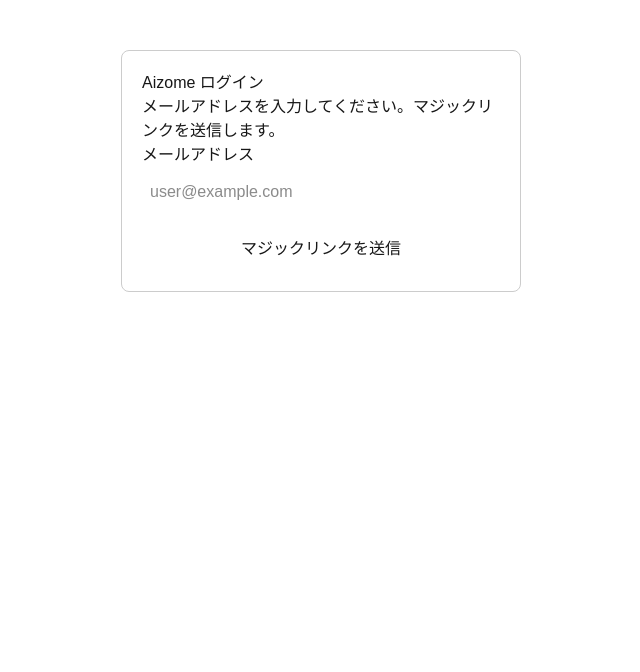
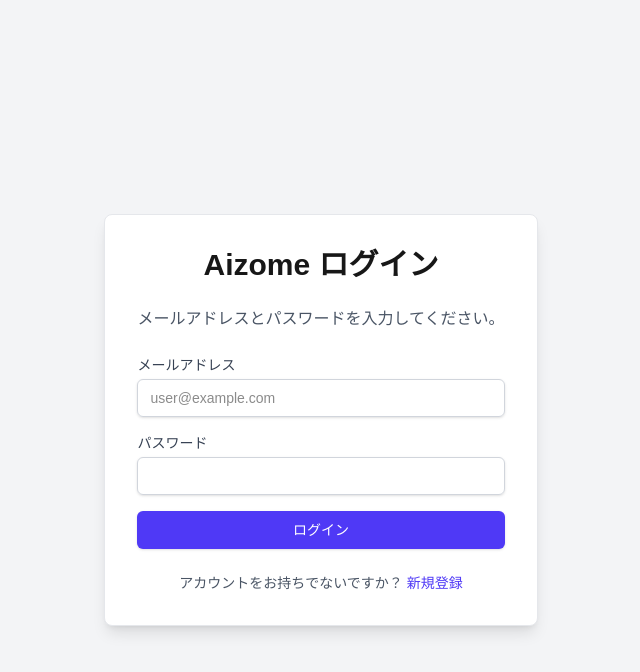
Before and after one commit to sasaki-csngrp/Aizome, a Next.js app: page /login in a window 1280 px wide. Shown: the top 672 px of the page, without its empty margins (319-959 px from the left). Built offline with nearby package versions, Linux system fonts and the light colour scheme.

Commit message:
feat: パスワード認証への移行とUI/UX改善

```diff
--- a/app/api/auth/[...nextauth]/route.ts
+++ b/app/api/auth/[...nextauth]/route.ts
@@ -1,7 +1,8 @@
 import NextAuth, { NextAuthOptions } from "next-auth"
 import { Pool } from "pg"
 import PostgresAdapter from "@auth/pg-adapter"
-import EmailProvider from "next-auth/providers/email"
+import CredentialsProvider from "next-auth/providers/credentials"
+import bcrypt from "bcrypt"
 
 const pool = new Pool({
   connectionString: process.env.DATABASE_URL,
@@ -10,42 +11,52 @@
   },
 });
 
-
-
-
 export const authOptions: NextAuthOptions = {
   adapter: PostgresAdapter(pool),
   providers: [
-    EmailProvider({
-      server: {
-        host: process.env.EMAIL_SERVER_HOST,
-        port: Number(process.env.EMAIL_SERVER_PORT),
-        auth: {
-          user: process.env.EMAIL_SERVER_USER,
-          pass: process.env.EMAIL_SERVER_PASSWORD
+    CredentialsProvider({
+      name: 'Credentials',
+      credentials: {
+        email: { label: "Email", type: "email" },
+        password: {  label: "Password", type: "password" }
+      },
+      async authorize(credentials) {
+        if (!credentials?.email || !credentials?.password) {
+          return null
         }
-      },
-      from: process.env.EMAIL_FROM,
-      /**
-       * 開発環境でマジックリンクをコンソールに出力するためのカスタム関数
-       */
-      async sendVerificationRequest({ identifier: email, url }) {
-        console.log(`
-★★★ Magic Link for ${email}:
-${url}
-`);
+
+        const client = await pool.connect();
+        try {
+          const { rows } = await client.query(
+            'SELECT * FROM users WHERE email = $1',
+            [credentials.email]
+          );
+          const user = rows[0];
+
+          if (user && user.hashedPassword) {
+            const isPasswordCorrect = await bcrypt.compare(
+              credentials.password,
+              user.hashedPassword
+            );
+
+            if (isPasswordCorrect) {
+              // `authorize`関数は、DBのユーザーオブジェクトをそのまま返すべきではありません。
+              // セキュリティ上の理由から、必要な情報だけを含むオブジェクトを返します。
+              return { id: user.id, email: user.email, name: user.name };
+            }
+          }
+          return null;
+        } finally {
+          client.release();
+        }
       }
-    }),
+    })
   ],
   session: {
     strategy: "jwt",
   },
   pages: {
     signIn: '/login',
-    // signOut: '/auth/signout',
-    // error: '/auth/error', // Error code passed in query string as ?error=
-    verifyRequest: '/login/verify-request', // (e.g. check your email)
-    // newUser: '/auth/new-user' // New users will be directed here on first sign in (leave the property out to disable)
   },
 }
 
--- a/app/login/page.tsx
+++ b/app/login/page.tsx
@@ -1,50 +1,120 @@
 'use client'
 
 import { signIn } from 'next-auth/react'
-import { useState } from 'react'
+import { useState, Suspense } from 'react'
+import { useSearchParams } from 'next/navigation'
+import Link from 'next/link'
 
-export default function LoginPage() {
+function ErrorMessage() {
+  const searchParams = useSearchParams()
+  const error = searchParams.get('error')
+
+  if (error) {
+    const errorMessage = error === 'CredentialsSignin'
+      ? 'メールアドレスまたはパスワードが正しくありません。'
+      : 'ログイン中にエラーが発生しました。'
+
+    return <p className="text-red-500 mb-4">{errorMessage}</p>
+  }
+
+  return null
+}
+
+function SuccessMessage() {
+  const searchParams = useSearchParams()
+  const message = searchParams.get('message')
+
+  if (message === 'signup_success') {
+    return (
+      <p className="text-green-500 mb-4">
+        ユーザー登録が完了しました。ログインしてください。
+      </p>
+    )
+  }
+
+  return null
+}
+
+function LoginPageContent() {
   const [email, setEmail] = useState('')
+  const [password, setPassword] = useState('')
   const [isSubmitting, setIsSubmitting] = useState(false)
 
   const handleSubmit = async (e: React.FormEvent<HTMLFormElement>) => {
     e.preventDefault()
     setIsSubmitting(true)
 
-    // `signIn`を呼び出すと、Auth.jsが自動的に
-    // `/login/verify-request` ページにリダイレクトします。
-    // エラーが発生した場合は、ページにエラークエリパラメータ付きでリダイレクトされます。
-    // (例: /login?error=Configuration)
-    // 成功した場合、コールバックURL（デフォルトは現在のページ）にリダイレクトされます。
-    await signIn('email', { email, callbackUrl: '/' })
+    await signIn('credentials', {
+      email,
+      password,
+      callbackUrl: '/',
+    })
 
-    // `signIn`がリダイレクトを試みるため、通常この行には到達しませんが、
-    // エラーでリダイレクトしないケースのために残しておきます。
     setIsSubmitting(false)
   }
 
   return (
-    <div style={{ maxWidth: '400px', margin: '50px auto', padding: '20px', border: '1px solid #ccc', borderRadius: '8px' }}>
-      <h1>Aizome ログイン</h1>
-      <p>メールアドレスを入力してください。マジックリンクを送信します。</p>
-      <form onSubmit={handleSubmit}>
-        <div style={{ marginBottom: '15px' }}>
-          <label htmlFor="email" style={{ display: 'block', marginBottom: '5px' }}>メールアドレス</label>
+    <div className="max-w-md mx-auto mt-10 p-8 border border-gray-200 rounded-lg shadow-lg bg-white">
+      <h1 className="text-3xl font-bold text-center mb-6">Aizome ログイン</h1>
+      <p className="text-center text-gray-600 mb-6">メールアドレスとパスワードを入力してください。</p>
+
+      <Suspense fallback={null}>
+        <ErrorMessage />
+        <SuccessMessage />
+      </Suspense>
+
+      <form onSubmit={handleSubmit} className="space-y-4">
+        <div>
+          <label htmlFor="email" className="block text-sm font-medium text-gray-700 mb-1">メールアドレス</label>
           <input
             id="email"
             type="email"
             value={email}
             onChange={(e) => setEmail(e.target.value)}
             required
-            style={{ width: '100%', padding: '8px', boxSizing: 'border-box' }}
+            className="block w-full px-3 py-2 border border-gray-300 rounded-md shadow-sm focus:outline-none focus:ring-indigo-500 focus:border-indigo-500 sm:text-sm"
             placeholder='user@example.com'
             disabled={isSubmitting}
           />
         </div>
-        <button type="submit" disabled={isSubmitting} style={{ width: '100%', padding: '10px', cursor: 'pointer' }}>
-          {isSubmitting ? '送信中...' : 'マジックリンクを送信'}
+        <div>
+          <label htmlFor="password" className="block text-sm font-medium text-gray-700 mb-1">パスワード</label>
+          <input
+            id="password"
+            type="password"
+            value={password}
+            onChange={(e) => setPassword(e.target.value)}
+            required
+            className="block w-full px-3 py-2 border border-gray-300 rounded-md shadow-sm focus:outline-none focus:ring-indigo-500 focus:border-indigo-500 sm:text-sm"
+            disabled={isSubmitting}
+          />
+        </div>
+        <button
+          type="submit"
+          disabled={isSubmitting}
+          className="w-full flex justify-center py-2 px-4 border border-transparent rounded-md shadow-sm text-sm font-medium text-white bg-indigo-600 hover:bg-indigo-700 focus:outline-none focus:ring-2 focus:ring-offset-2 focus:ring-indigo-500"
+        >
+          {isSubmitting ? 'ログイン中...' : 'ログイン'}
         </button>
       </form>
+
+      <div className="mt-6 text-center">
+        <p className="text-sm text-gray-600">アカウントをお持ちでないですか？{' '}
+          <Link href="/signup" className="font-medium text-indigo-600 hover:text-indigo-500">
+            新規登録
+          </Link>
+        </p>
+      </div>
     </div>
   )
 }
+
+export default function LoginPage() {
+  return (
+    <div className="min-h-screen flex items-center justify-center bg-gray-100">
+      <Suspense fallback={<div>Loading...</div>}>
+        <LoginPageContent />
+      </Suspense>
+    </div>
+  )
+}
--- /dev/null
+++ b/app/signup/page.tsx
@@ -0,0 +1,118 @@
+'use client'
+
+import { useState } from 'react'
+import { useRouter } from 'next/navigation'
+import Link from 'next/link'
+
+export default function SignupPage() {
+  const [email, setEmail] = useState('')
+  const [password, setPassword] = useState('')
+  const [confirmPassword, setConfirmPassword] = useState('')
+  const [error, setError] = useState('')
+  const [isSubmitting, setIsSubmitting] = useState(false)
+  const router = useRouter()
+
+  const handleSubmit = async (e: React.FormEvent<HTMLFormElement>) => {
+    e.preventDefault()
+    setError('')
+    setIsSubmitting(true)
+
+    if (password !== confirmPassword) {
+      setError('パスワードが一致しません。')
+      setIsSubmitting(false)
+      return
+    }
+
+    try {
+      const res = await fetch('/api/signup', {
+        method: 'POST',
+        headers: {
+          'Content-Type': 'application/json',
+        },
+        body: JSON.stringify({ email, password }),
+      })
+
+      if (res.ok) {
+        router.push('/login?message=signup_success')
+      } else {
+        const data = await res.json()
+        setError(data.error || '登録中にエラーが発生しました。')
+      }
+    } catch (err: unknown) { // any から unknown に変更
+      console.error('Signup client error:', err); // エラーをコンソールに出力
+      if (err instanceof Error) { // 型ガードを追加
+        setError(err.message || '登録中に予期せぬエラーが発生しました。');
+      } else {
+        setError('登録中に予期せぬエラーが発生しました。');
+      }
+    } finally {
+      setIsSubmitting(false)
+    }
+  }
+
+  return (
+    <div className="min-h-screen flex items-center justify-center bg-gray-100">
+      <div className="max-w-md w-full p-8 border border-gray-200 rounded-lg shadow-lg bg-white">
+        <h1 className="text-3xl font-bold text-center mb-6">新規登録</h1>
+        <p className="text-center text-gray-600 mb-6">メールアドレスとパスワードを登録してください。</p>
+
+        {error && <p className="text-red-500 mb-4">{error}</p>}
+
+        <form onSubmit={handleSubmit} className="space-y-4">
+          <div>
+            <label htmlFor="email" className="block text-sm font-medium text-gray-700 mb-1">メールアドレス</label>
+            <input
+              id="email"
+              type="email"
+              value={email}
+              onChange={(e) => setEmail(e.target.value)}
+              required
+              className="block w-full px-3 py-2 border border-gray-300 rounded-md shadow-sm focus:outline-none focus:ring-indigo-500 focus:border-indigo-500 sm:text-sm"
+              placeholder='user@example.com'
+              disabled={isSubmitting}
+            />
+          </div>
+          <div>
+            <label htmlFor="password" className="block text-sm font-medium text-gray-700 mb-1">パスワード</label>
+            <input
+              id="password"
+              type="password"
+              value={password}
+              onChange={(e) => setPassword(e.target.value)}
+              required
+              className="block w-full px-3 py-2 border border-gray-300 rounded-md shadow-sm focus:outline-none focus:ring-indigo-500 focus:border-indigo-500 sm:text-sm"
+              disabled={isSubmitting}
+            />
+          </div>
+          <div>
+            <label htmlFor="confirmPassword" className="block text-sm font-medium text-gray-700 mb-1">パスワード（確認）</label>
+            <input
+              id="confirmPassword"
+              type="password"
+              value={confirmPassword}
+              onChange={(e) => setConfirmPassword(e.target.value)}
+              required
+              className="block w-full px-3 py-2 border border-gray-300 rounded-md shadow-sm focus:outline-none focus:ring-indigo-500 focus:border-indigo-500 sm:text-sm"
+              disabled={isSubmitting}
+            />
+          </div>
+          <button
+            type="submit"
+            disabled={isSubmitting}
+            className="w-full flex justify-center py-2 px-4 border border-transparent rounded-md shadow-sm text-sm font-medium text-white bg-indigo-600 hover:bg-indigo-700 focus:outline-none focus:ring-2 focus:ring-offset-2 focus:ring-indigo-500"
+          >
+            {isSubmitting ? '登録中...' : '登録'}
+          </button>
+        </form>
+
+        <div className="mt-6 text-center">
+          <p className="text-sm text-gray-600">すでにアカウントをお持ちですか？{' '}
+            <Link href="/login" className="font-medium text-indigo-600 hover:text-indigo-500">
+              ログイン
+            </Link>
+          </p>
+        </div>
+      </div>
+    </div>
+  )
+}
--- a/package.json
+++ b/package.json
@@ -10,6 +10,7 @@
   },
   "dependencies": {
     "@auth/pg-adapter": "^1.10.0",
+    "bcrypt": "^6.0.0",
     "next": "15.5.2",
     "next-auth": "^4.24.11",
     "pg": "^8.16.3",
@@ -19,6 +20,7 @@
   "devDependencies": {
     "@eslint/eslintrc": "^3",
     "@tailwindcss/postcss": "^4",
+    "@types/bcrypt": "^6.0.0",
     "@types/node": "^20",
     "@types/pg": "^8.15.5",
     "@types/react": "^19",
```
Also changed, not shown: app/api/signup/route.ts (added, +47 -0 lines), app/login/verify-request/page.tsx (deleted, +0 -13 lines), app/page.tsx (+14 -6 lines), 1 other file (tests, documents, lock files or other folders).
